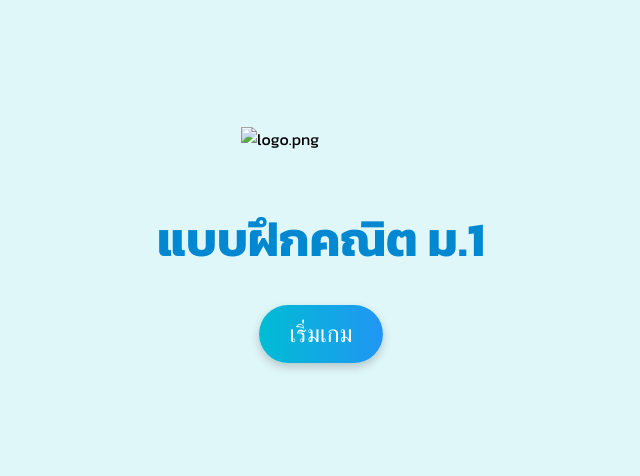
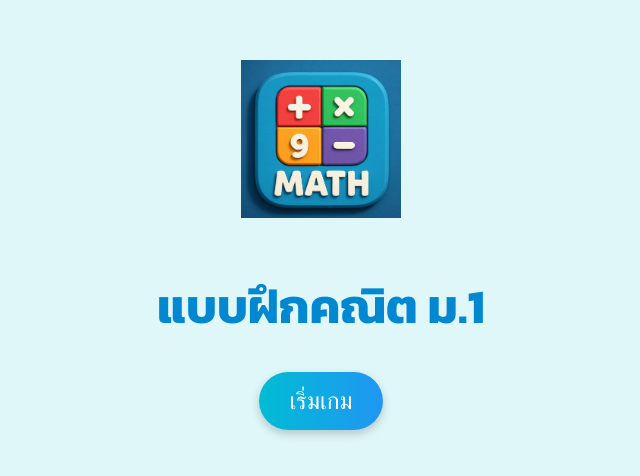
Before and after one commit to mathematicss25/math-game, a plain HTML site: page index.html in a window 1280 px wide. Shown: the part 150-626 px from the top of the page, without its empty margins (319-959 px from the left). Drawn offline with Linux system fonts and the light colour scheme.

Commit message:
Update index.html

```diff
--- a/index.html
+++ b/index.html
@@ -33,7 +33,7 @@
 
   <!-- Intro Screen -->
     <div id="intro" class="screen">
-       <img src="Math Game Logo" alt="logo.png" class="logo-spin">
+       <img src="logo.png" alt="Math Game Logo" class="logo-spin">
         <h1>แบบฝึกคณิต ม.1</h1>
         <button onclick="showMode()">เริ่มเกม</button>
     </div>
```
